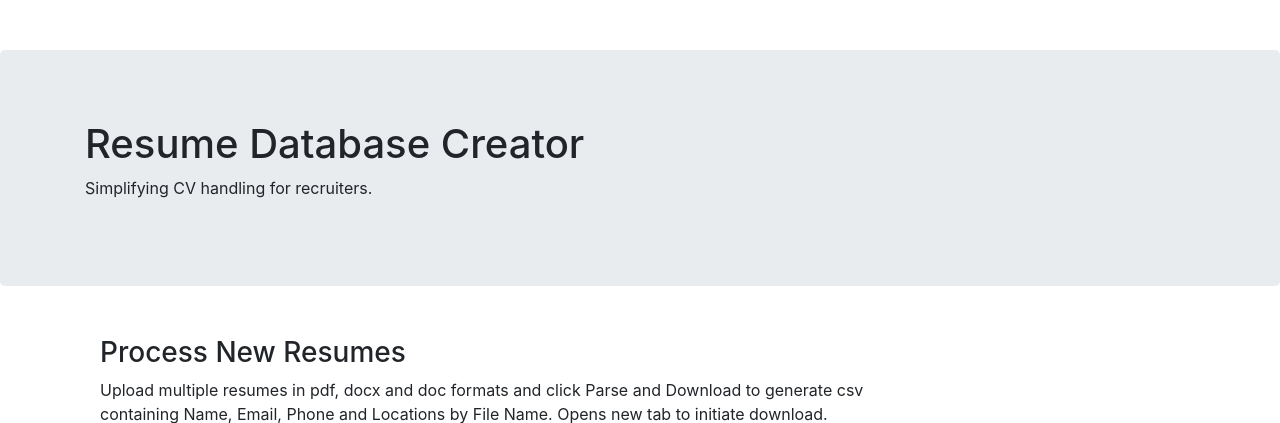
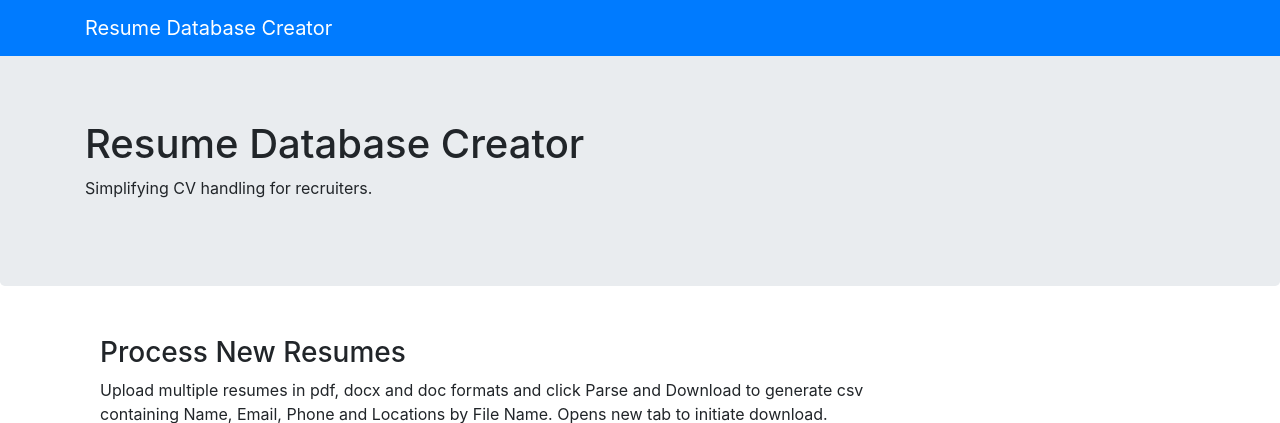
Before and after one commit to Advaya24/resume_database_creator, a Flask app: page / in a window 1280 px wide. Shown: the top 423 px of the page. Run offline with Flask 2, Linux system fonts and the light colour scheme; some libraries are stand-ins or nearby versions.

Commit message:
Fixed navbar background

```diff
--- a/templates/Base.html
+++ b/templates/Base.html
@@ -11,7 +11,7 @@
 </head>
 <body>
 
-<nav class="navbar navbar-dark navbar-expand-sm fixed-top bg-prinary">
+<nav class="navbar navbar-dark navbar-expand-sm fixed-top bg-primary">
     <div class="container">
         <a class="navbar-brand" href=".">Resume Database Creator</a>
     </div>
```
